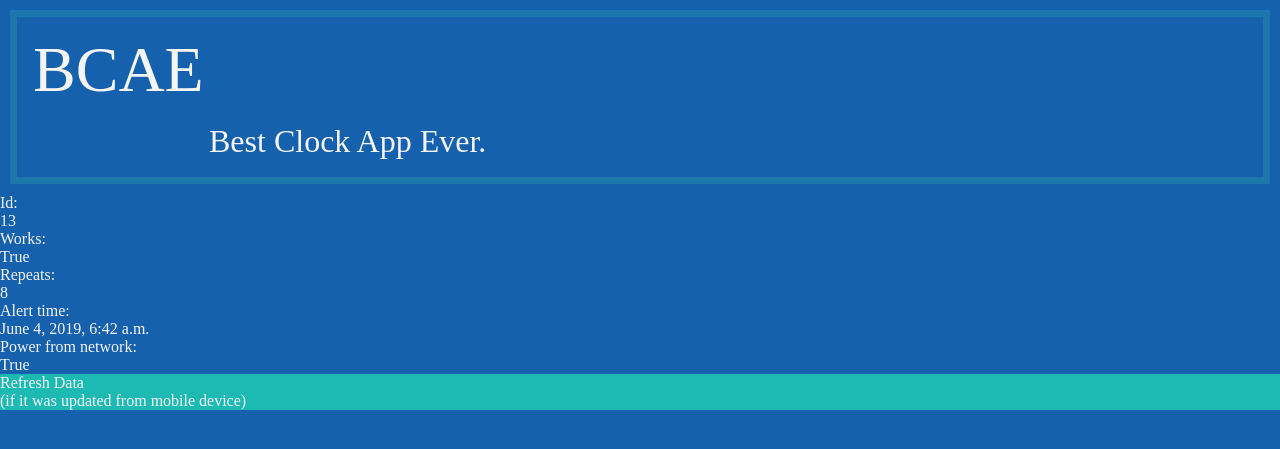
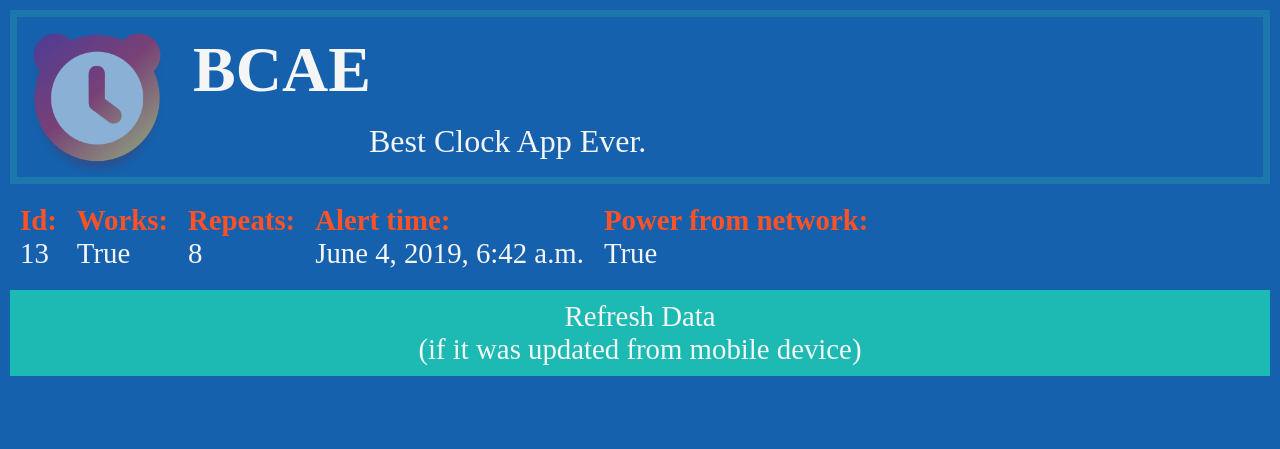
Before and after one commit to IINamelessII/BestClockAppEver, a Django app: page / in a window 1280 px wide. Shown: the top 449 px of the page. Run offline with Django 3.2, Linux system fonts and the light colour scheme; data comes from the database, SQL or seed files in the repository; both versions use the stored data as it was after the commit.

Commit message:
Change style

```diff
--- a/main/static/main/index.css
+++ b/main/static/main/index.css
@@ -1,7 +1,18 @@
+.noselect {
+    -webkit-touch-callout: none; /* iOS Safari */
+      -webkit-user-select: none; /* Safari */
+       -khtml-user-select: none; /* Konqueror HTML */
+         -moz-user-select: none; /* Firefox */
+          -ms-user-select: none; /* Internet Explorer/Edge */
+              user-select: none; /* Non-prefixed version, currently
+                                    supported by Chrome and Opera */
+  }
+
 body {
     background-color:#1561ad;
     color: whitesmoke;
     margin: 0;
+    font-size: 1.8rem;
 }
 
 a{
@@ -10,8 +21,15 @@ a{
 
 .button {
     background-color: #1dbab4;
+    color: whitesmoke;
+    margin: 10px;
+    padding: 10px;
+    /* width: 100%; */
+    text-align: center;
+}
 
-    color: whitesmoke;
+.button> {
+    display: inline-block;
 }
 
 .button:hover {
@@ -27,6 +45,7 @@ header {
 .logo {
     font-size: 4rem;
     margin: 1rem;
+    font-weight: 900;
 }
 
 .sublogo {
@@ -35,6 +54,29 @@ header {
     margin-left: 12rem;
 }
 
-.right {
-    background-image: url("/static/main/logo.png")
+.logo-img {
+    height: 10rem;
+    opacity: 0.5;
 }
+
+.logo-img:hover {
+    opacity: 0.9;
+}
+
+.logo-level {
+    display: flex;
+}
+
+main {
+    margin: 10px;
+    display: flex;
+}
+
+.data-block {
+    margin: 10px;
+}
+
+.title {
+    color: #fc5226;
+    font-weight: 600;
+}
--- a/main/templates/main/index.html
+++ b/main/templates/main/index.html
@@ -9,12 +9,14 @@
     <title>Best Clock App Ever</title>
 </head>
 <body>
-    <header class="logo-level">
+    <header class="logo-level noselect">
+        <a href="/">
+            <img class="logo-img" src="{% static 'main/logo.png' %}" alt="">
+        </a>
         <div class="left">
             <div class="logo">BCAE</div>
             <div class="sublogo">Best Clock App Ever.</div>
         </div>
-        <div class="right"></div>
     </header>
     <main class="data-main">
         <div class="data-block">
@@ -38,7 +40,7 @@
             <div class="data">{{ power_from_network }}</div>
         </div>
     </main>
-    <a href="/">
+    <a class="noselect" href="/">
         <div class="button">
             <div class="upperbutton">Refresh Data</div>
             <div class="lowersubbutton">(if it was updated from mobile device)</div>
```
Also changed, not shown: db.sqlite3.
